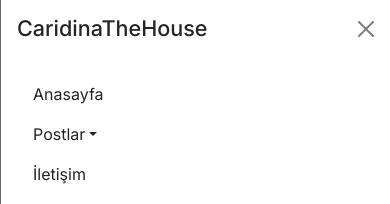
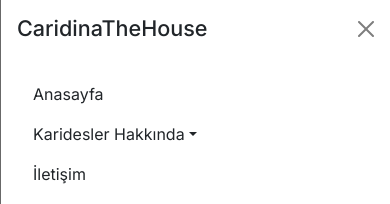
Before and after one commit to kocserhatt/caridinaTheHouse, a Next.js app: page / in a window 390 px wide. Both pictures are taken after a click on the button 344 px from the left and 38 px from the top of the page. Shown: the top 204 px of the page. Built offline with nearby package versions, Linux system fonts and the light colour scheme; a web font is replaced by a local one.

Commit message:
yeni postlar eklendi ve düzenlemeler yapıldı

```diff
--- a/src/app/component/navbar.jsx
+++ b/src/app/component/navbar.jsx
@@ -100,7 +100,7 @@ export default function Navbar() {
                   aria-expanded="false"
                   onClick={handlePostDropdownClick}
                 >
-                  Postlar
+                  Karidesler Hakkında
                 </Link>
                 <div className="dropdown-menu">
                   <div className="d-flex gap-3 flex-column">
```
